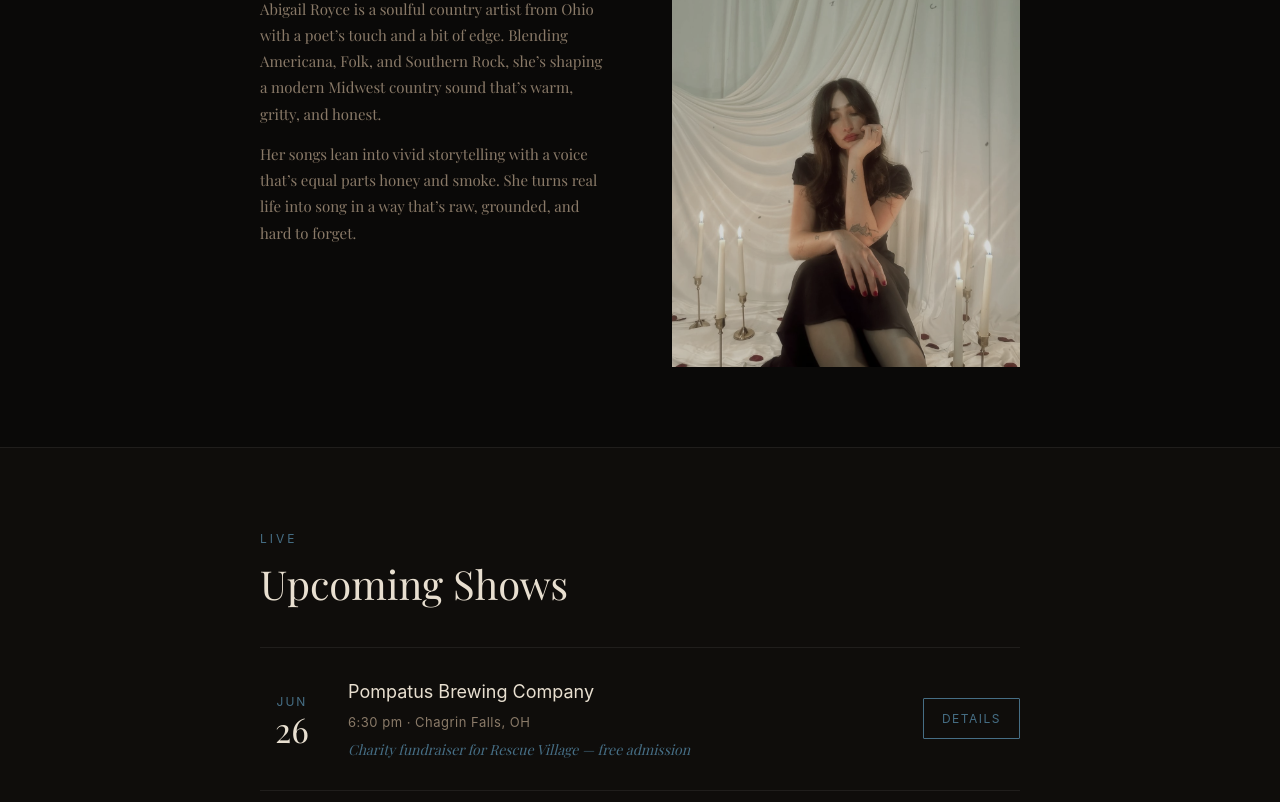
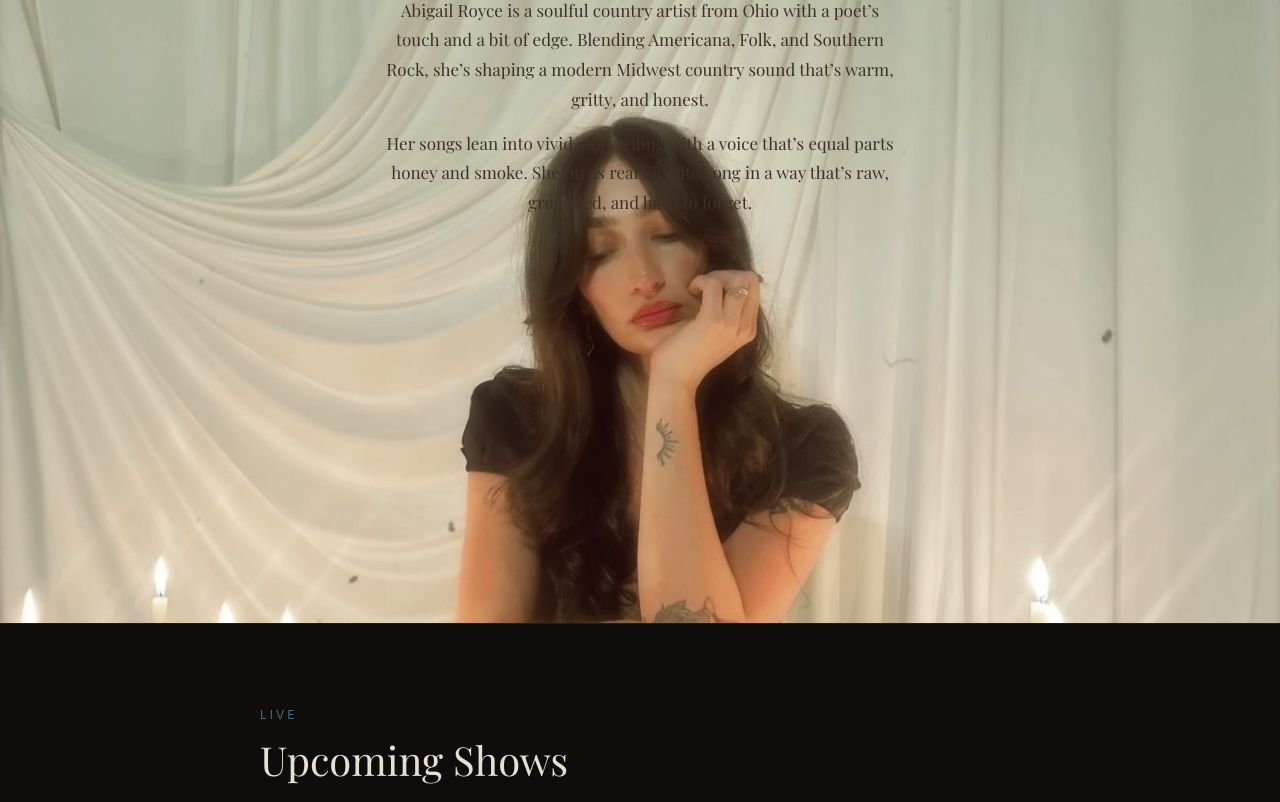
Before and after one commit to Joelynn94/abigail-royce, a plain HTML site: page index.html in a window 1280 px wide. Shown: the part 1487-2289 px from the top of the page. Drawn offline with nearby package versions, Linux system fonts and the light colour scheme; a web font is replaced by a local one.

Commit message:
chore: update bio section styles and add bio3.jpg

```diff
--- a/index.html
+++ b/index.html
@@ -353,65 +353,57 @@
       }
 
       /* ── BIO ── */
-      #bio .section-inner {
-        display: grid;
-        grid-template-columns: 1fr 1fr;
-        gap: 64px;
-        align-items: start;
+      #bio {
+        position: relative;
+        isolation: isolate;
+        min-height: 80svh;
+        overflow: hidden;
+        display: flex;
+        align-items: flex-start;
+        padding: 100px 24px;
+
+        @media (min-width: 1200px) {
+          min-height: 100svh;
+          padding: 80px 24px;
+        }
       }
 
-      .bio-text h2 {
+      #bio picture {
+        display: contents;
+      }
+
+      .bio-img {
+        position: absolute;
+        inset: 0;
+        width: 100%;
+        height: 100%;
+        object-fit: cover;
+        object-position: center 30%;
+        display: block;
+      }
+
+      #bio .section-inner {
+        position: relative;
+        z-index: 1;
+        max-width: 520px;
+        text-align: center;
+      }
+
+      #bio h2 {
+        color: #1a1208;
         margin-bottom: 16px;
-        font-size: clamp(24px, 3vw, 40px);
+        font-size: clamp(28px, 3vw, 48px);
       }
+
       .bio-text p:not(.section-label) {
-        color: var(--ink-muted);
-        font-size: 15px;
+        color: #3e3028;
+        font-size: 17px;
         line-height: 1.75;
         margin-bottom: 14px;
       }
 
       .bio-text p:last-child {
         margin-bottom: 0;
-      }
-
-      .bio-photo-wrap {
-        position: relative;
-      }
-
-      .bio-photo-wrap img {
-        width: 100%;
-        aspect-ratio: 3/4;
-        object-fit: cover;
-        object-position: center top;
-        display: block;
-        filter: brightness(0.85) saturate(0.75);
-      }
-
-      /* thin maroon border offset */
-      .bio-photo-wrap::after {
-        content: "";
-        position: absolute;
-        inset: 10px -10px -10px 10px;
-        border: 0.5px solid var(--maroon);
-        pointer-events: none;
-        z-index: -1;
-      }
-
-      /* placeholder for when bio photo not yet uploaded */
-      .bio-photo-placeholder {
-        width: 100%;
-        aspect-ratio: 3/4;
-        background: #141210;
-        border: 0.5px solid var(--border);
-        display: flex;
-        align-items: center;
-        justify-content: center;
-        font-family: var(--sans);
-        font-size: 10px;
-        letter-spacing: 2px;
-        color: var(--ink-dim);
-        text-transform: uppercase;
       }
 
       /* ── SHOWS ── */
@@ -535,18 +527,6 @@
           padding: 16px 20px;
         }
         .nav-links {
-          display: none;
-        }
-
-        #bio .section-inner {
-          grid-template-columns: 1fr;
-          gap: 40px;
-        }
-
-        .bio-photo-wrap {
-          order: -1;
-        }
-        .bio-photo-wrap::after {
           display: none;
         }
 
@@ -904,12 +884,11 @@
             raw, grounded, and hard to forget.
           </p>
         </div>
-
-        <div class="bio-photo-wrap">
-          <!-- ✏️ Swap src to bio photo when received (candle or snow photo) -->
-          <img src="bio.jpg" alt="Abigail Royce seated among candlesticks" />
-        </div>
       </div>
+      <picture>
+        <source media="(min-width: 1200px)" srcset="bio3.jpg" />
+        <img class="bio-img" src="bio2.jpg" alt="Abigail Royce" />
+      </picture>
     </section>
 
     <!-- SHOWS -->
```
Also changed, not shown: bio3.jpg (added).
